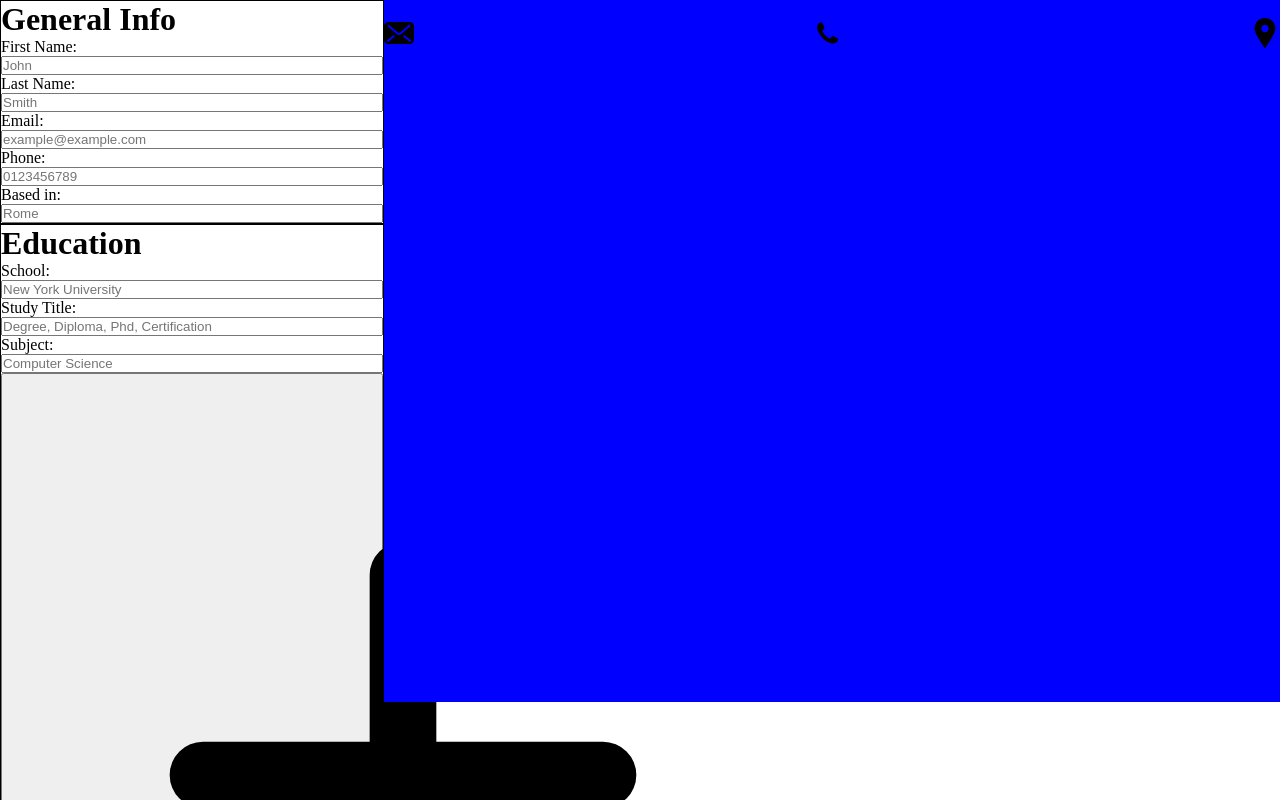
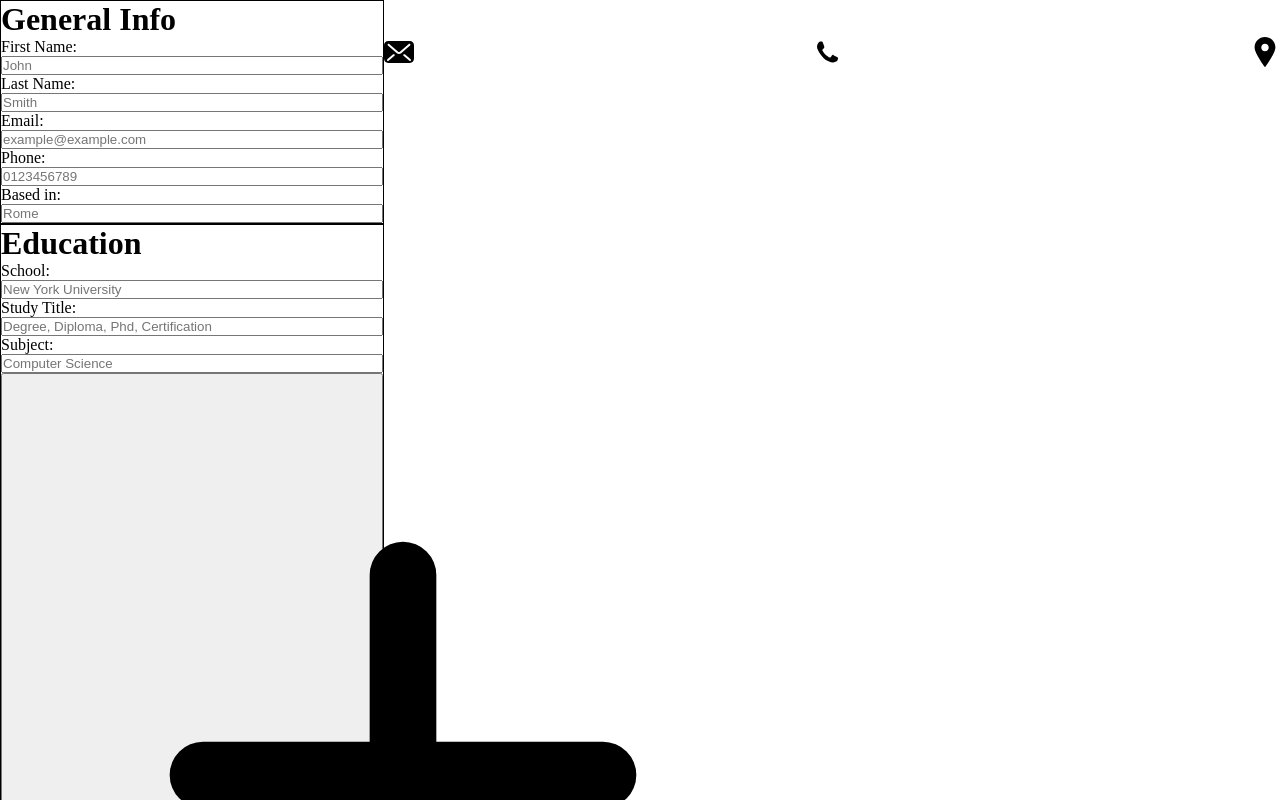
Before and after one commit to Eligio93/CV-application, a React (Vite) app: page / in a window 1280 px wide. Shown: the top 800 px of the page. Built offline with nearby package versions, Linux system fonts and the light colour scheme.

Commit message:
changes layout of the rendered Cv

```diff
--- a/src/components/CvRender.jsx
+++ b/src/components/CvRender.jsx
@@ -2,10 +2,10 @@ import emailIcon from "/src/assets/email-icon.svg";
 import phoneIcon from "/src/assets/phone-icon.svg";
 import locationIcon from "/src/assets/location-icon.svg";
 
-function Header({ ...formValues }) {
+function Sidebar({ educationList, deleteEdu, editEdu, formValues }) {
   return (
-    <div className="header">
-      <p>{formValues.firstName}<br />{formValues.lastName}</p>
+    <div className="sidebar">
+      <h1>{formValues.firstName} <br /> {formValues.lastName}</h1>
       <div className="contacts">
         <div>
           <img src={emailIcon} alt="" />
@@ -20,16 +20,9 @@ function Header({ ...formValues }) {
           {formValues.homeBase}
         </div>
       </div>
-    </div>
-  );
-}
-function Sidebar({ educationList, deleteEdu, editEdu }) {
-  return (
-    <div className="sidebar">
-      {educationList.length>0 && <h2>Education</h2>}
+      {educationList.length > 0 && <h2>Education</h2>}
       {educationList.map((education, index) => (
         <div className="education-item" key={index}>
-
           <p>
             <b>{education.certificate + " in " + education.subject}</b>
           </p>
@@ -53,7 +46,9 @@ function Content({ experienceList, deleteExperience, editExperience }) {
           <p>
             <b>{experience.position + " at " + experience.company}</b>
           </p>
-          <p style={{ whiteSpace: 'pre-line' }}>{experience.responsabilities}</p>
+          <p style={{ whiteSpace: "pre-line" }}>
+            {experience.responsabilities}
+          </p>
           {experience.dateTo === "" ? "Still working" : experience.dateTo}
         </div>
       ))}
@@ -68,23 +63,24 @@ export default function RenderCV({
   editEdu,
   experienceList,
   deleteExperience,
-  editExperience
+  editExperience,
 }) {
   return (
     <>
-      <Header {...formValues} />
-      <div id="main">
+      {/* <Header {...formValues} /> */}
+
         <Sidebar
           educationList={educationList}
           deleteEdu={deleteEdu}
           editEdu={editEdu}
+          formValues={formValues}
         />
         <Content
           experienceList={experienceList}
           deleteExperience={deleteExperience}
           editExperience={editExperience}
         />
-      </div>
+
     </>
   );
 }
```
